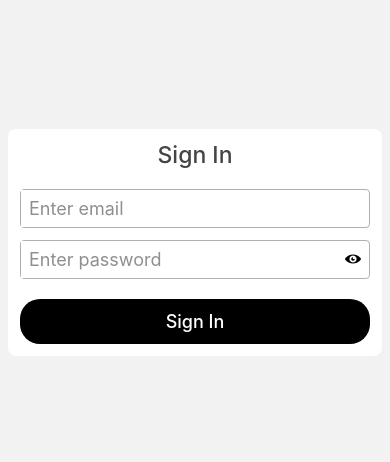
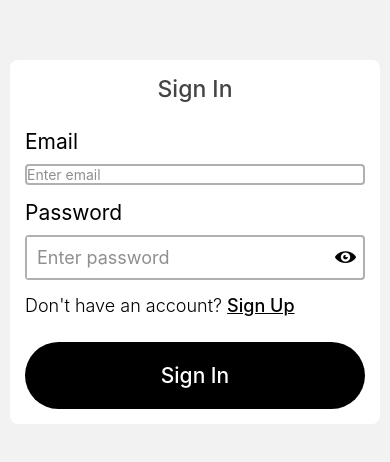
Before and after one commit to IAmRahul123/WU-Compact, a React Native app: screen /SignIn in a window 390 px wide. Shown: the part 180-642 px from the top of the page. Built offline with nearby package versions, Linux system fonts and the light colour scheme.

Commit message:
SignIn and SignUp Ui and validation setup Sone

```diff
--- a/package.json
+++ b/package.json
@@ -23,6 +23,7 @@
     }
   },
   "dependencies": {
+    "@hookform/resolvers": "^5.1.1",
     "@react-native-async-storage/async-storage": "^2.2.0",
     "@react-navigation/bottom-tabs": "^7.3.14",
     "@react-navigation/native": "^7.1.10",
@@ -30,6 +31,7 @@
     "@reduxjs/toolkit": "^2.8.2",
     "i18next": "^25.2.1",
     "react": "19.0.0",
+    "react-hook-form": "^7.59.0",
     "react-i18next": "^15.5.3",
     "react-native": "0.79.3",
     "react-native-safe-area-context": "^5.4.1",
@@ -38,7 +40,8 @@
     "react-redux": "^9.2.0",
     "redux": "^5.0.1",
     "redux-persist": "^6.0.0",
-    "redux-saga": "^1.3.0"
+    "redux-saga": "^1.3.0",
+    "zod": "^3.25.72"
   },
   "devDependencies": {
     "@babel/core": "^7.25.2",
--- a/src/components/Button.tsx
+++ b/src/components/Button.tsx
@@ -9,6 +9,7 @@ import {
 import React from 'react';
 import {colors} from '../config/themeManager';
 import fonts from '../config/fonts';
+import {spacing} from '../utils/responsiveSpacing';
 
 interface ButtonProps {
   title: string;
@@ -37,13 +38,13 @@ const styles = StyleSheet.create({
   container: {
     // flex: 1,
     backgroundColor: colors.btn_bg,
-    padding: 12,
+    padding: spacing(16),
     justifyContent: 'center',
     alignItems: 'center',
-    borderRadius: 20,
+    borderRadius: 50,
   },
   title: {
     color: colors.btn_text,
-    ...fonts.titleRegular,
+    ...fonts.titleMedium,
   },
 });
--- a/src/components/Card.tsx
+++ b/src/components/Card.tsx
@@ -1,14 +1,14 @@
-import {StyleSheet, Text, View, ViewStyle} from 'react-native';
-import React, {ReactElement} from 'react';
+import React, {ReactNode} from 'react';
+import {StyleProp, StyleSheet, View, ViewStyle} from 'react-native';
 import {colors} from '../config/themeManager';
+import {spacing} from '../utils/responsiveSpacing';
 
-const Card = ({
-  children,
-  style,
-}: {
-  children: ReactElement;
-  style?: ViewStyle;
-}) => {
+interface CardProps {
+  children: ReactNode;
+  style?: StyleProp<ViewStyle>;
+}
+
+const Card = ({children, style}: CardProps) => {
   return <View style={[styles.container, style]}>{children}</View>;
 };
 
@@ -17,7 +17,7 @@ export default Card;
 const styles = StyleSheet.create({
   container: {
     backgroundColor: colors.background,
-    padding: 12,
+    padding: spacing(12),
     borderRadius: 8,
     elevation: 5,
   },
--- a/src/components/Input.tsx
+++ b/src/components/Input.tsx
@@ -10,15 +10,20 @@ import React, {useState} from 'react';
 import {colors} from '../config/themeManager';
 import fonts from '../config/fonts';
 import Icon from 'react-native-vector-icons/Entypo';
+import {spacing} from '../utils/responsiveSpacing';
 
 interface InputProps extends TextInputProps {
   isPassword?: boolean;
   containerStyle?: ViewStyle;
+  label?: string;
+  error?: string | undefined;
 }
 
 const Input: React.FC<InputProps> = ({
   isPassword = false,
   containerStyle,
+  label,
+  error,
   ...props
 }) => {
   const [show, setShow] = useState(isPassword);
@@ -28,7 +33,10 @@ const Input: React.FC<InputProps> = ({
   };
 
   return (
-    <View style={[styles.container, containerStyle]}>
+    <View style={styles.main}>
+      {label && <Text style={styles.label}>{label}</Text>}
+      <View
+        style={[styles.container, containerStyle, error && styles.errorInput]}>
         <TextInput
           secureTextEntry={isPassword && show}
           placeholderTextColor={colors.placeholder_grey}
@@ -39,9 +47,11 @@ const Input: React.FC<InputProps> = ({
           <Icon
             name={!show ? 'eye-with-line' : 'eye'}
             onPress={handleShow}
-          size={16}
+            size={spacing(16)}
           />
         )}
+      </View>
+      {error && <Text style={styles.error}>{error}</Text>}
     </View>
   );
 };
@@ -49,19 +59,33 @@ const Input: React.FC<InputProps> = ({
 export default Input;
 
 const styles = StyleSheet.create({
+  main: {},
+  label: {
+    ...fonts.textMedium,
+    color: colors.textPrimary,
+    marginBottom: spacing(8),
+  },
   container: {
-    borderWidth: 1,
+    borderWidth: 2,
     borderColor: colors.border_grey,
     flexDirection: 'row',
     alignItems: 'center',
     justifyContent: 'space-between',
     borderRadius: 4,
-    paddingRight: 8,
+    paddingRight: spacing(8),
   },
   input: {
     flex: 1,
     backgroundColor: colors.background,
-    padding: 8,
+    padding: spacing(8),
     ...fonts.textRegular,
   },
+  error: {
+    color: colors.red_border,
+    ...fonts.textRegular,
+    marginTop: spacing(4),
+  },
+  errorInput: {
+    borderColor: colors.red_border,
+  },
 });
--- a/src/config/config.json
+++ b/src/config/config.json
@@ -3,33 +3,57 @@
   "translations": {
     "en": {
       "translation": {
-        "CANCEL": "Cancel",
-        "GROUP_NAME": "Group Name",
-        "BOOKED_DATE": "Booked Date",
-        "ADD_BOOKING": "Add Booking",
-        "ADD_COURT": "Add Court",
-        "SHARE": "Share",
-        "BLOCK": "Block",
-        "TOTAL_INCOME": "Total Income/Revenue",
-        "SELECT_LANGUAGE": "Select Language",
+        "common": {
+          "cancel": "Cancel",
+          "share": "Share",
+          "block": "Block",
+          "selectLanguage": "Select Language",
+          "yes": "Yes",
+          "no": "No"
+        },
+        "auth": {
+          "signIn": "Sign In",
+          "signUp": "Sign Up",
+          "email": "Email",
+          "password": "Password",
+          "confPassword": "Confirm Password",
+          "alreadyHaveAccount": "Already have an account?",
+          "dontHaveAccount": "Don't have an account?"
+        },
         "validation": {
-          "email": "Email is required"
+          "emailRequired": "Email is required",
+          "emailInvalid": "Invalid email address",
+          "emailPlaceholder": "Enter email",
+          "passwordRequired": "Password is required",
+          "passwordMinLength": "Password must be at least 6 characters long",
+          "passwordPlaceholder": "Enter password",
+          "passwordsDoNotMatch": "Passwords must match"
         }
       }
     },
     "hi": {
       "translation": {
-        "CANCEL": "रद्द करें",
-        "GROUP_NAME": "समूह नाम",
-        "BOOKED_DATE": "बुक की गई तारीख",
-        "ADD_BOOKING": "बुकिंग जोड़ें",
-        "ADD_COURT": "कोर्ट जोड़ें",
-        "SHARE": "साझा करें",
-        "BLOCK": "ब्लॉक करें",
-        "TOTAL_INCOME": "कुल आय/राजस्व",
-        "SELECT_LANGUAGE": "Select Languages",
+        "common": {
+          "cancel": "रद्द करें",
+          "share": "साझा करें",
+          "block": "ब्लॉक करें",
+          "selectLanguage": "भाषा चुनें",
+          "yes": "हाँ",
+          "no": "नहीं"
+        },
+        "auth": {
+          "signIn": "साइन इन करें",
+          "signUp": "साइन अप करें",
+          "email": "ईमेल",
+          "password": "पासवर्ड"
+        },
         "validation": {
-          "email": "ईमेल आवश्यक है"
+          "emailRequired": "ईमेल आवश्यक है",
+          "emailInvalid": "अमान्य ईमेल पता",
+          "emailPlaceholder": "ईमेल दर्ज करें",
+          "passwordRequired": "पासवर्ड आवश्यक है",
+          "passwordMinLength": "पासवर्ड कम से कम 6 अक्षरों का होना चाहिए",
+          "passwordPlaceholder": "पासवर्ड दर्ज करें"
         }
       }
     }
--- a/src/screens/selectLanguage/SelectLanguage.tsx
+++ b/src/screens/selectLanguage/SelectLanguage.tsx
@@ -62,7 +62,7 @@ const SelectLanguage: React.FC = () => {
         data={config.languages}
         keyExtractor={item => item.value}
         ListHeaderComponent={
-          <Text style={styles.header}>{t('SELECT_LANGUAGE')}</Text>
+          <Text style={styles.header}>{t('common.selectLanguage')}</Text>
         }
         renderItem={renderItem}
       />
--- a/src/screens/signIn/SignIn.tsx
+++ b/src/screens/signIn/SignIn.tsx
@@ -1,81 +1,153 @@
-import {StyleSheet, Text, View} from 'react-native';
-import React, {useState} from 'react';
+import {
+  KeyboardAvoidingView,
+  Platform,
+  ScrollView,
+  StyleSheet,
+  Text,
+  View,
+} from 'react-native';
+import React, {useMemo} from 'react';
 import Card from '../../components/Card';
 import fonts from '../../config/fonts';
 import Input from '../../components/Input';
 import Button from '../../components/Button';
 import {colors} from '../../config/themeManager';
-import {showSuccessToast} from '../../utils/helper';
-import {useSelector} from 'react-redux';
-// "codegenConfig": {
-//   "name": "NativeLocalStorageSpec",
-//   "type": "modules",
-//   "jsSrcsDir": "specs",
-//   "android": {
-//     "javaPackageName": "com.wu"
-//   }
-// },
+import {padding, spacing} from '../../utils/responsiveSpacing';
+import {Controller, useForm} from 'react-hook-form';
+import z from 'zod';
+import {zodResolver} from '@hookform/resolvers/zod';
+import {t} from 'i18next';
+import {navigate} from '../../utils/commonNavigationController';
+
+interface LoginData {
+  email: string;
+  password: string;
+}
+
+const getSchema = () =>
+  z.object({
+    email: z.string().email({message: t('validation.emailInvalid')}),
+    password: z.string().min(6, {message: t('validation.passwordMinLength')}),
+  });
+
 const SignIn = () => {
-  const [loginData, setLoginData] = useState({
-    email: '',
-    password: '',
+  const schema = useMemo(() => getSchema(), [t]);
+  const {
+    control,
+    formState: {errors},
+    handleSubmit,
+  } = useForm({
+    resolver: zodResolver(schema),
   });
-  const theme = useSelector((state: any) => state.theme.current);
-  console.log('THEME', theme);
-  const handleChange = (type: 'email' | 'password', text: string) => {
-    setLoginData({
-      ...loginData,
-      [type]: text,
-    });
+
+  const onSubmit = (data: LoginData) => {
+    console.log('DATAAA', data);
   };
-  const handleSubmit = () => {
-    // showSuccessToast('Logged In Successfully');
-  };
+
+  const handleSignup = () => navigate('SignUp');
+
   return (
+    <KeyboardAvoidingView
+      style={styles.flex}
+      behavior={Platform.OS === 'ios' ? 'padding' : undefined}
+      keyboardVerticalOffset={Platform.OS === 'ios' ? 80 : 0}>
+      <ScrollView
+        contentContainerStyle={styles.scroll}
+        keyboardShouldPersistTaps="handled"
+        showsVerticalScrollIndicator={false}>
         <View style={styles.main}>
-      <Card style={{width: '100%'}}>
-        <View style={{}}>
-          <Text style={styles.heading}>Sign In</Text>
+          <Card style={styles.card}>
+            <View>
+              <Text style={styles.heading}>{t('auth.signIn')}</Text>
               <View style={styles.inputContainer}>
+                <Controller
+                  control={control}
+                  name="email"
+                  render={({field: {onChange, onBlur, value}}) => (
                     <Input
-              placeholder={'Enter email'}
-              value={loginData.email}
-              onChangeText={text => handleChange('email', text)}
+                      placeholder={t('validation.emailPlaceholder')}
+                      value={value}
+                      onChangeText={onChange}
+                      onBlur={onBlur}
+                      label={t('auth.email')}
+                      style={errors.email && {borderColor: colors.red_border}}
+                      error={errors.email?.message}
                     />
+                  )}
+                />
+                <Controller
+                  control={control}
+                  name="password"
+                  render={({field: {onChange, onBlur, value}}) => (
                     <Input
-              placeholder={'Enter password'}
-              value={loginData.password}
-              onChangeText={text => handleChange('password', text)}
+                      placeholder={t('validation.passwordPlaceholder')}
+                      value={value}
+                      onChangeText={onChange}
+                      onBlur={onBlur}
                       isPassword={true}
+                      label={t('auth.password')}
+                      error={errors.password?.message}
                     />
+                  )}
+                />
+                <Text style={styles.signup}>
+                  {t('auth.dontHaveAccount')}{' '}
+                  <Text style={styles.link} onPress={handleSignup}>
+                    {t('auth.signUp')}
+                  </Text>
+                </Text>
               </View>
               <Button
-            handlePress={handleSubmit}
-            title="Sign In"
-            btnStyle={{marginTop: 20}}
+                handlePress={handleSubmit(onSubmit)}
+                title={t('auth.signIn')}
+                btnStyle={styles.btn}
               />
             </View>
           </Card>
         </View>
+      </ScrollView>
+    </KeyboardAvoidingView>
   );
 };
 
 export default SignIn;
 
 const styles = StyleSheet.create({
+  flex: {
+    flex: 1,
+  },
+  scroll: {
+    flexGrow: 1,
+    justifyContent: 'center',
+  },
   main: {
     flex: 1,
     justifyContent: 'center',
     alignItems: 'center',
-    padding: 8,
+    ...padding(8),
+  },
+  card: {
+    width: '100%',
   },
   heading: {
     ...fonts.titleLarge,
     textAlign: 'center',
-    marginBottom: 20,
+    marginBottom: spacing(20),
     color: colors.title,
   },
   inputContainer: {
-    gap: 12,
+    gap: spacing(12),
+  },
+  btn: {
+    marginTop: spacing(20),
+  },
+  signup: {
+    ...fonts.labelRegular,
+    color: colors.textPrimary,
+  },
+  link: {
+    color: colors.btn_bg,
+    ...fonts.titleRegular,
+    textDecorationLine: 'underline',
   },
 });
--- a/src/screens/signUp/SignUp.tsx
+++ b/src/screens/signUp/SignUp.tsx
@@ -1,14 +1,176 @@
-import {StyleSheet, Text, View} from 'react-native';
-import React from 'react';
+import {
+  KeyboardAvoidingView,
+  Platform,
+  ScrollView,
+  StyleSheet,
+  Text,
+  View,
+} from 'react-native';
+import React, {useMemo} from 'react';
+import Card from '../../components/Card';
+import fonts from '../../config/fonts';
+import Input from '../../components/Input';
+import Button from '../../components/Button';
+import {colors} from '../../config/themeManager';
+import {padding, spacing} from '../../utils/responsiveSpacing';
+import {Controller, useForm} from 'react-hook-form';
+import z from 'zod';
+import {zodResolver} from '@hookform/resolvers/zod';
+import {t} from 'i18next';
+import {navigate} from '../../utils/commonNavigationController';
+
+interface SignUpData {
+  email: string;
+  password: string;
+  confirmPassword: string;
+}
+
+const getSchema = () =>
+  z
+    .object({
+      email: z.string().email({message: t('validation.emailInvalid')}),
+      password: z.string().min(6, {message: t('validation.passwordMinLength')}),
+      confirmPassword: z
+        .string()
+        .min(6, {message: t('validation.passwordMinLength')}),
+    })
+    .refine(data => data.password === data.confirmPassword, {
+      path: ['confirmPassword'],
+      message: t('validation.passwordsDoNotMatch'),
+    });
 
 const SignUp = () => {
+  const schema = useMemo(() => getSchema(), [t]);
+
+  const {
+    control,
+    formState: {errors},
+    handleSubmit,
+  } = useForm({
+    resolver: zodResolver(schema),
+  });
+
+  const onSubmit = (data: SignUpData) => {
+    console.log('SIGNUP DATA', data);
+  };
+
+  const handleSignIn = () => navigate('SignIn');
+
   return (
-    <View>
-      <Text>SignUp</Text>
-    </View>
+    <KeyboardAvoidingView
+      style={styles.flex}
+      behavior={Platform.OS === 'ios' ? 'padding' : undefined}
+      keyboardVerticalOffset={Platform.OS === 'ios' ? 80 : 0}>
+      <ScrollView
+        contentContainerStyle={styles.scroll}
+        keyboardShouldPersistTaps="handled"
+        showsVerticalScrollIndicator={false}>
+        <View style={styles.main}>
+          <Card style={styles.card}>
+            <View>
+              <Text style={styles.heading}>{t('auth.signUp')}</Text>
+              <View style={styles.inputContainer}>
+                <Controller
+                  control={control}
+                  name="email"
+                  render={({field: {onChange, onBlur, value}}) => (
+                    <Input
+                      placeholder={t('validation.emailPlaceholder')}
+                      value={value}
+                      onChangeText={onChange}
+                      onBlur={onBlur}
+                      label={t('auth.email')}
+                      style={errors.email && {borderColor: colors.red_border}}
+                      error={errors.email?.message}
+                    />
+                  )}
+                />
+                <Controller
+                  control={control}
+                  name="password"
+                  render={({field: {onChange, onBlur, value}}) => (
+                    <Input
+                      placeholder={t('validation.passwordPlaceholder')}
+                      value={value}
+                      onChangeText={onChange}
+                      onBlur={onBlur}
+                      isPassword={true}
+                      label={t('auth.password')}
+                      error={errors.password?.message}
+                    />
+                  )}
+                />
+                <Controller
+                  control={control}
+                  name="confirmPassword"
+                  render={({field: {onChange, onBlur, value}}) => (
+                    <Input
+                      placeholder={t('validation.passwordPlaceholder')}
+                      value={value}
+                      onChangeText={onChange}
+                      onBlur={onBlur}
+                      isPassword={true}
+                      label={t('auth.confPassword')}
+                      error={errors.confirmPassword?.message}
+                    />
+                  )}
+                />
+                <Text style={styles.signup}>
+                  {t('auth.alreadyHaveAccount')}{' '}
+                  <Text style={styles.link} onPress={handleSignIn}>
+                    {t('auth.signIn')}
+                  </Text>
+                </Text>
+              </View>
+              <Button
+                handlePress={handleSubmit(onSubmit)}
+                title={t('auth.signUp')}
+                btnStyle={styles.btn}
+              />
+            </View>
+          </Card>
+        </View>
+      </ScrollView>
+    </KeyboardAvoidingView>
   );
 };
 
 export default SignUp;
 
-const styles = StyleSheet.create({});
+const styles = StyleSheet.create({
+  flex: {
+    flex: 1,
+  },
+  scroll: {
+    flexGrow: 1,
+    justifyContent: 'center',
+  },
+  main: {
+    flex: 1,
+    justifyContent: 'center',
+    alignItems: 'center',
+    ...padding(8),
+  },
+  card: {
+    width: '100%',
+  },
+  heading: {
+    ...fonts.titleLarge,
+    textAlign: 'center',
+    marginBottom: spacing(20),
+    color: colors.title,
+  },
+  inputContainer: {
+    gap: spacing(12),
+  },
+  btn: {marginTop: spacing(20)},
+  signup: {
+    ...fonts.labelRegular,
+    color: colors.textPrimary,
+  },
+  link: {
+    color: colors.btn_bg,
+    ...fonts.titleRegular,
+    textDecorationLine: 'underline',
+  },
+});
```
Also changed, not shown: src/config/countries/IN/en_IN/en.json (+24 -10 lines), src/config/countries/IN/hi_IN/hi.json (+20 -10 lines), 1 other file (tests, documents, lock files or other folders). Lines whose indentation alone changed are shown as unchanged.
